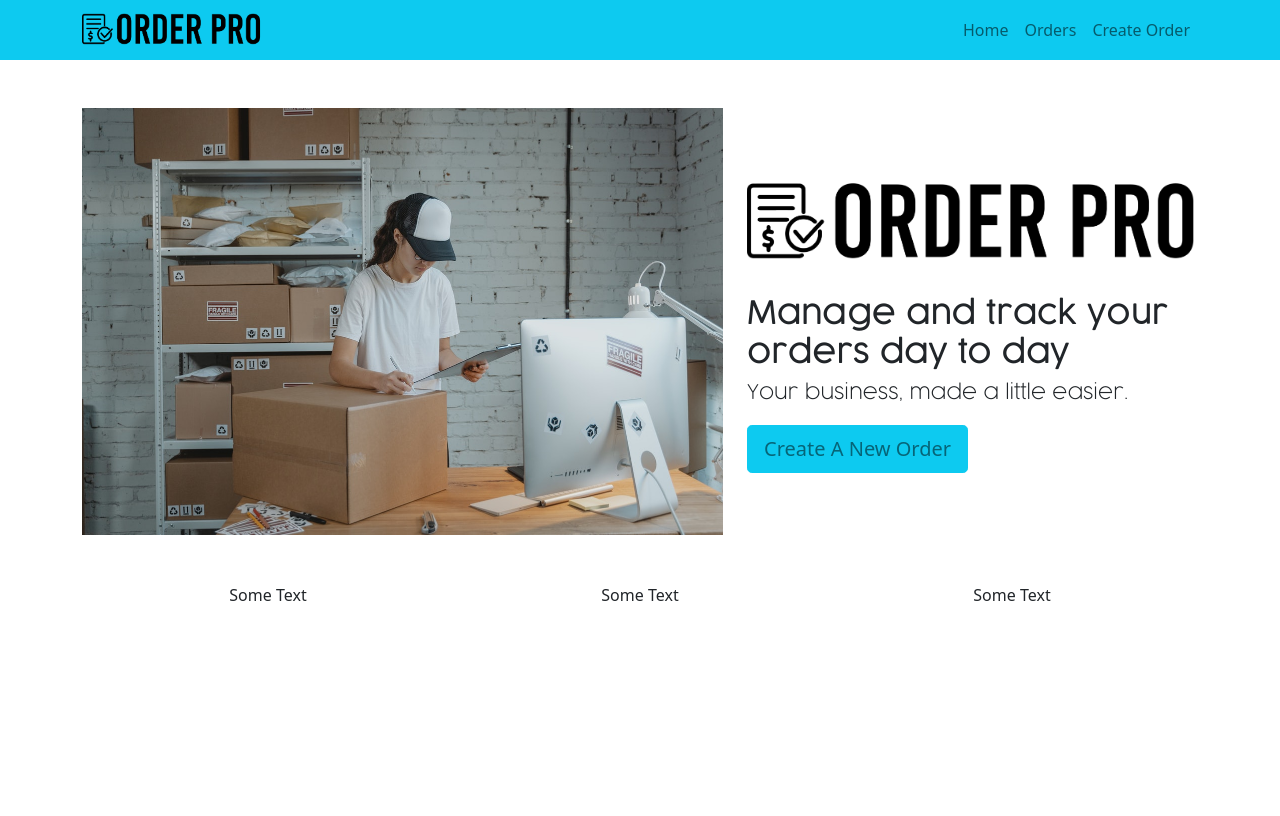
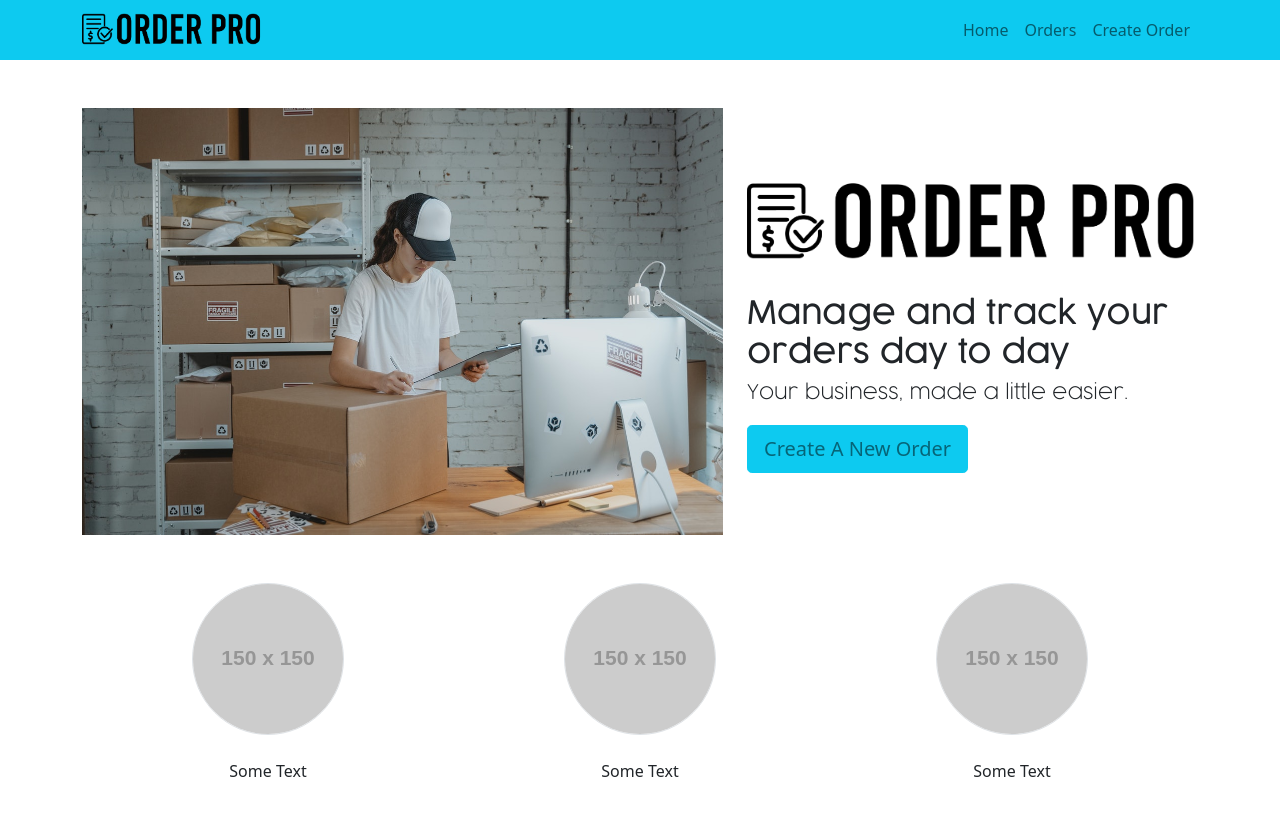
Before and after one commit to nickmendezFlatiron/Order-Pro, a React (Create React App) app: page / in a window 1280 px wide. Shown: the top 816 px of the page. Built offline with nearby package versions, Linux system fonts and the light colour scheme.

Commit message:
appended images to SellingPoints container

```diff
--- a/src/components/home-page/SellingPoints.jsx
+++ b/src/components/home-page/SellingPoints.jsx
@@ -3,19 +3,24 @@ import {Container ,Row , Col} from 'react-bootstrap'
 
 const SellingPoints = () => {
   return (
-    <Container>
+    <Container className="my-5">
       <Row className="text-center">
         <Col sm={4} >
-          <div>
-
-          </div>
-
+          <img src="https://via.placeholder.com/150" alt='150'  className='border rounded-circle'/>
+          <br/>
+          <br/>
           <p>Some Text</p>
         </Col>
         <Col sm={4}>
+          <img src="https://via.placeholder.com/150" alt='150'  className='border rounded-circle'/>
+          <br/>
+          <br/>
           <p>Some Text</p>
         </Col>
         <Col sm={4}>
+          <img src="https://via.placeholder.com/150" alt='150'  className='border rounded-circle'/>
+          <br/>
+          <br/>
           <p>Some Text</p>
         </Col>
       </Row>
```
